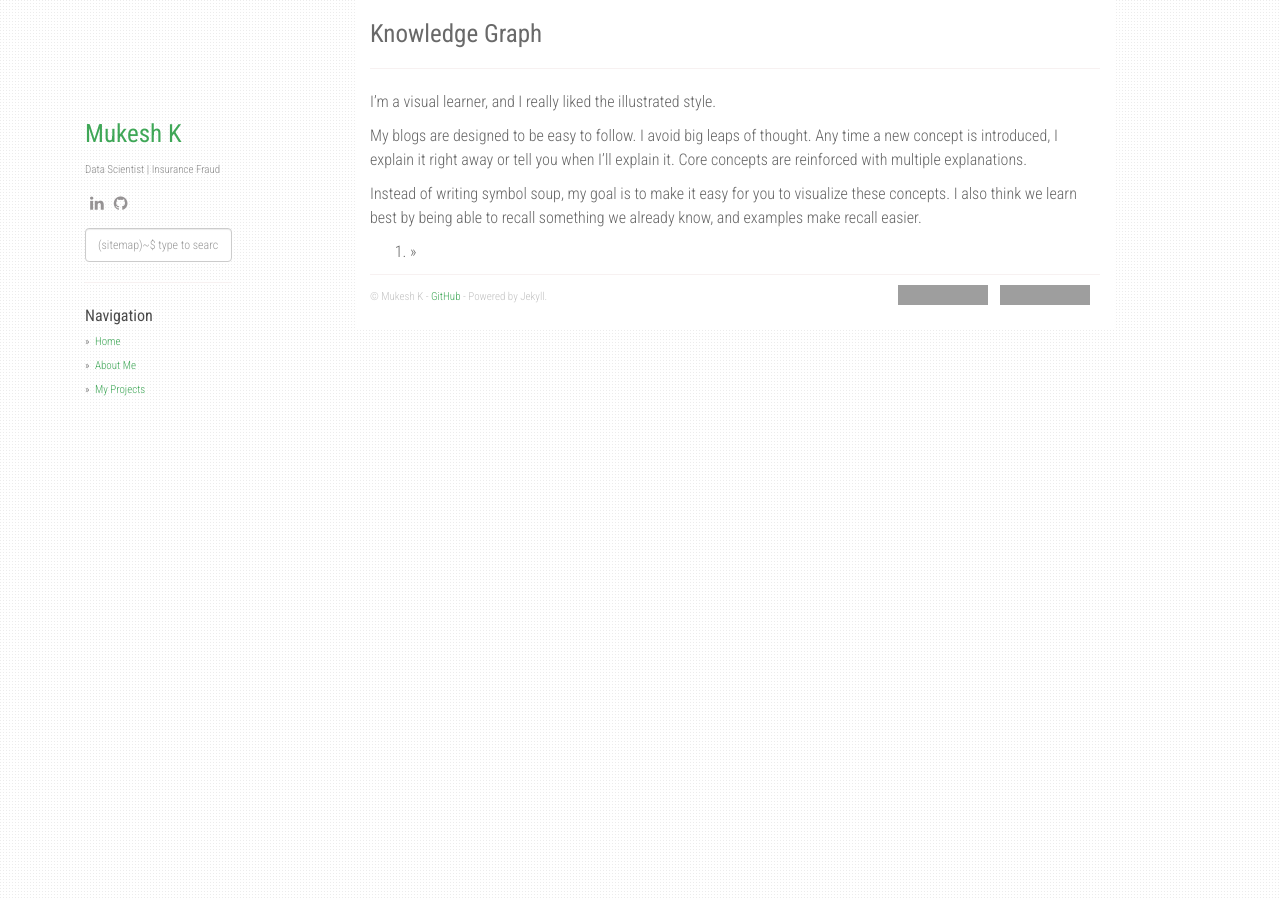
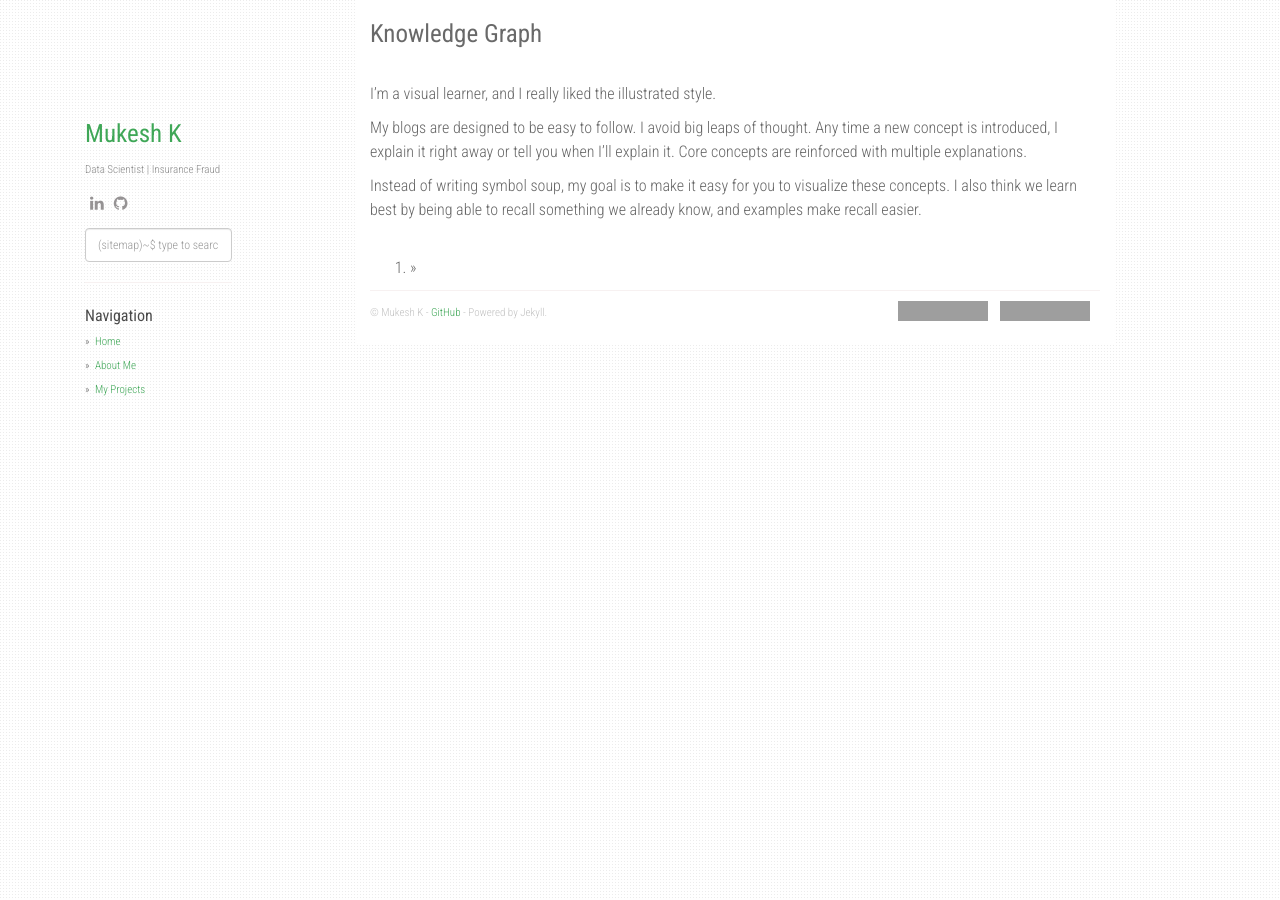
Before and after one commit to muksmuks/muksmuks.github.io, a Jekyll site: the page built from index.html, in a window 1280 px wide. Built offline with Jekyll 4.4.1, drawn with Linux system fonts in a browser that asks for light colours; nearby versions of some CDN libraries; the list of posts is cut into pages by our own code; grey boxes are pictures that could not be loaded.

Commit message:
Update index.html

```diff
--- a/index.html
+++ b/index.html
@@ -4,7 +4,7 @@ layout: default
 
 <div id="home">
   <h1>{{ site.title }}</h1>
-  <hr />
+  <br/>
 
   <div>
     <p>I’m a visual learner, and I really liked the illustrated style.</p>
@@ -16,6 +16,7 @@ layout: default
     <p> Instead of writing symbol soup, my goal is to make it easy for you to visualize these concepts. I also think we
       learn best by being able to recall something we already know, and examples make recall easier.
   </div>
+  <br/>
 
   <div>
   <ol class="posts">
```
